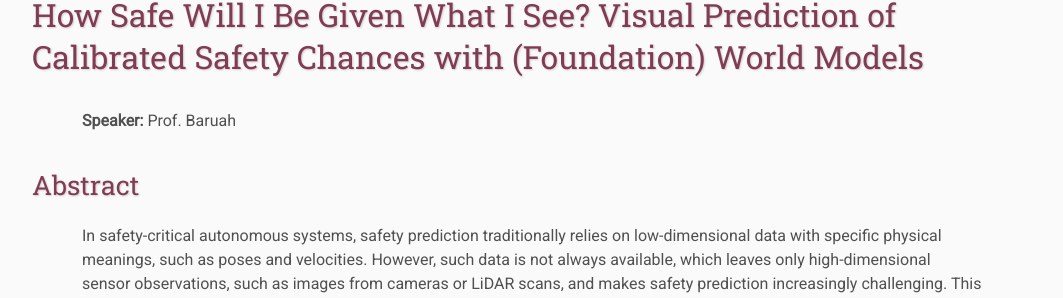
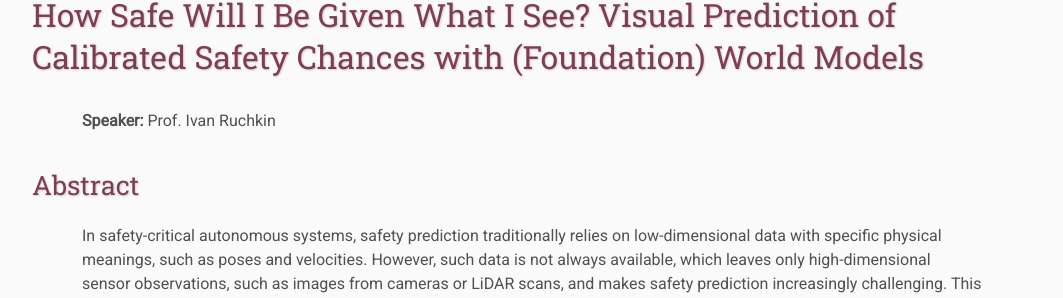
Before and after one commit to ITSEG-MQ/tacps, a Jekyll site: the page built from archive/2024-oct/talks/talk1.html, in a window 1280 px wide. Shown: the part 454-752 px from the top of the page, without its empty margins (108-1171 px from the left). Built offline with Jekyll 4.4.1, drawn with Linux system fonts in a browser that asks for light colours.

Commit message:
Update talk1.html

```diff
--- a/archive/2024-oct/talks/talk1.html
+++ b/archive/2024-oct/talks/talk1.html
@@ -6,7 +6,7 @@ nav: archive
 
 <h2 style="line-height:1.3;">How Safe Will I Be Given What I See? Visual Prediction of Calibrated Safety Chances with (Foundation) World Models</h2>
 
-<p><b>Speaker:</b> Prof. Baruah</p>
+<p><b>Speaker:</b> Prof. Ivan Ruchkin</p>
 
 <h3>Abstract</h3>
 <p>
```
